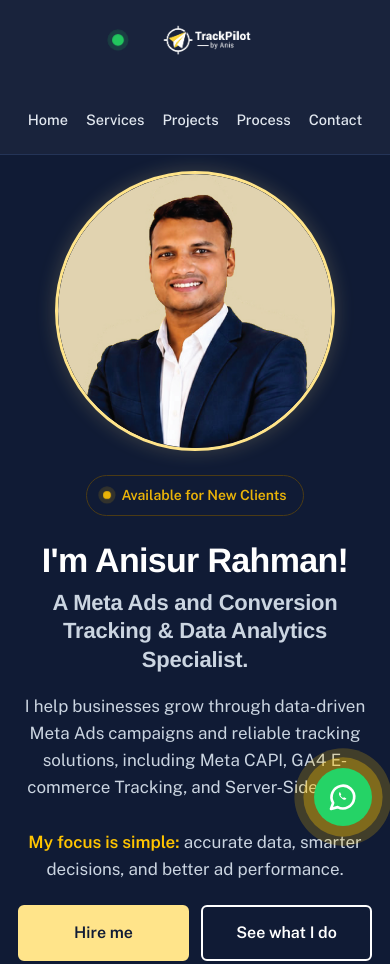
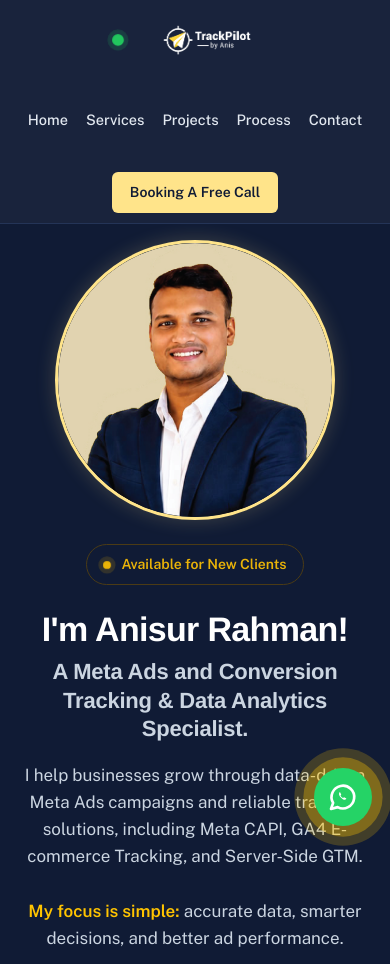
Before and after one commit to trackpilotbyanis/portfolio, a plain HTML site: page index.html in a window 390 px wide. Shown: the top 964 px of the page. Drawn offline with nearby package versions, Linux system fonts and the light colour scheme; a web font is replaced by a local one.

Commit message:
Update index.html

```diff
--- a/index.html
+++ b/index.html
@@ -111,6 +111,29 @@ header.site nav a{margin:0;padding:10px 2px;color:#E2E8F0;font-weight:500;font-s
 header.site nav a:hover{color:#8DB6FF;border-bottom-color:#8DB6FF}
 header.site a:focus-visible{outline:3px solid #fff;outline-offset:3px}
 
+/* --- হেডারের নতুন CTA বাটন --- */
+.header-cta {
+    justify-self: end;
+}
+
+.btn-header-cta {
+    display: inline-block;
+    background-color: #FFE48A;
+    color: #101B35;
+    padding: 9px 18px;
+    border-radius: 6px;
+    font-weight: 600;
+    font-size: 14px;
+    text-decoration: none;
+    transition: all 0.2s ease;
+    white-space: nowrap;
+}
+
+.btn-header-cta:hover {
+    background-color: #FFD54F;
+    transform: translateY(-1px);
+}
+
 @media (max-width:768px){
   header.site .navbar{display:flex; flex-direction:column; padding:10px 0;}
   header.site .navbar::after{display:none}
@@ -118,6 +141,15 @@ header.site a:focus-visible{outline:3px solid #fff;outline-offset:3px}
   header.site nav a{font-size:14.5px;padding:10px 2px}
   header.site .brand{justify-self:center; margin:0 auto;}
   header.site .brand img{height:60px;}
+
+  .header-cta {
+      justify-self: center;
+      margin-top: 12px;
+  }
+  .btn-header-cta {
+      width: 100%;
+      text-align: center;
+  }
 }
 
 .eyebrow{display:flex;align-items:center;gap:12px;margin-bottom:14px;font:500 12px ui-monospace,Menlo,Consolas,monospace;letter-spacing:.22em;color:var(--muted)}
@@ -572,7 +604,17 @@ section h2{font-size:clamp(26px,3.6vw,38px);margin-bottom:12px;letter-spacing:-.
   <span class="live-dot" title="Online"></span>
   <img src="https://raw.githubusercontent.com/trackpilotbyanis/portfolio/main/trackpilotbyanis_logo.png" alt="TrackPilot Logo" loading="eager" decoding="async">
 </div>
-<nav aria-label="Main"><a href="#home">Home</a><a href="#services">Services</a><a href="#work">Projects</a><a href="#process">Process</a><a href="#contact">Contact</a></nav>
+<nav aria-label="Main">
+  <a href="#home">Home</a>
+  <a href="#services">Services</a>
+  <a href="#work">Projects</a>
+  <a href="#process">Process</a>
+  <a href="#contact">Contact</a>
+</nav>
+<!-- নতুন যোগ করা হেডার বাটন -->
+<div class="header-cta">
+  <a href="#contact" class="btn-header-cta">Booking A Free Call</a>
+</div>
 </div>
 </header>
 <div class="herobg" id="home">
```
